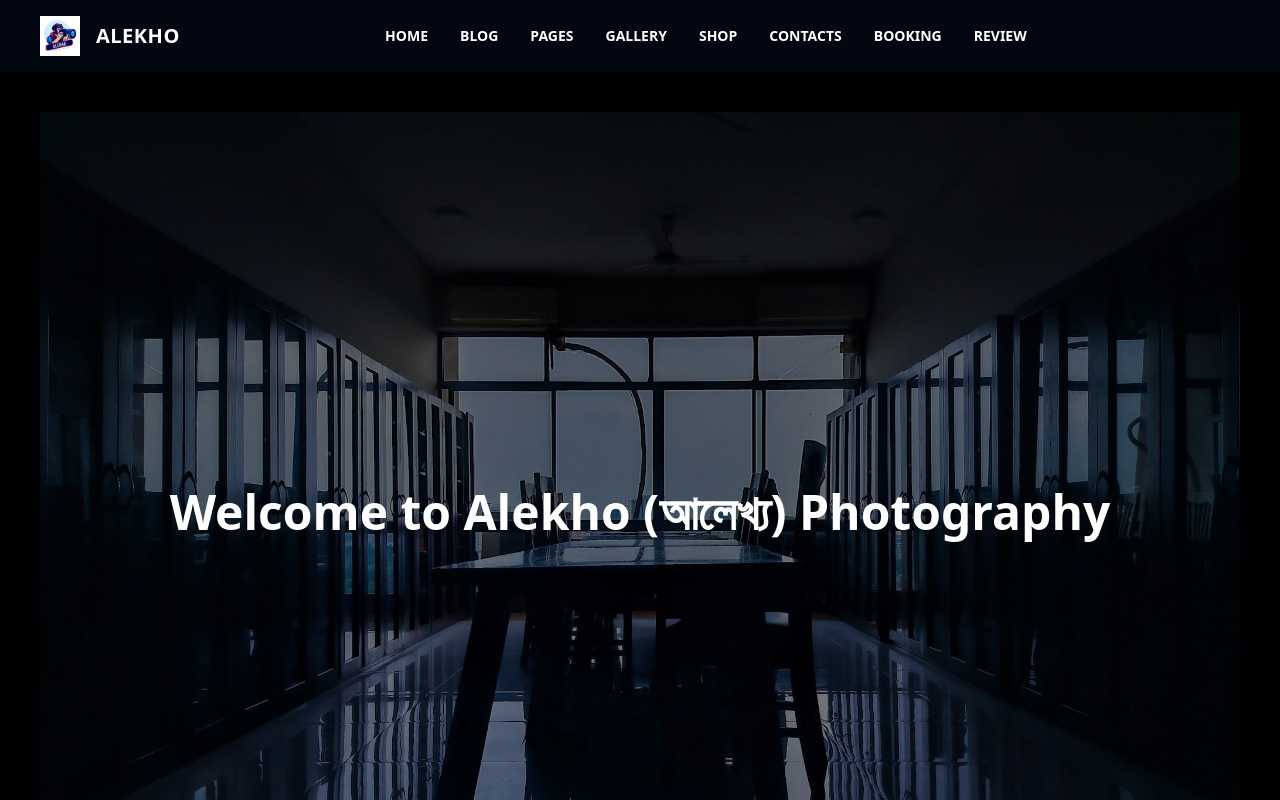
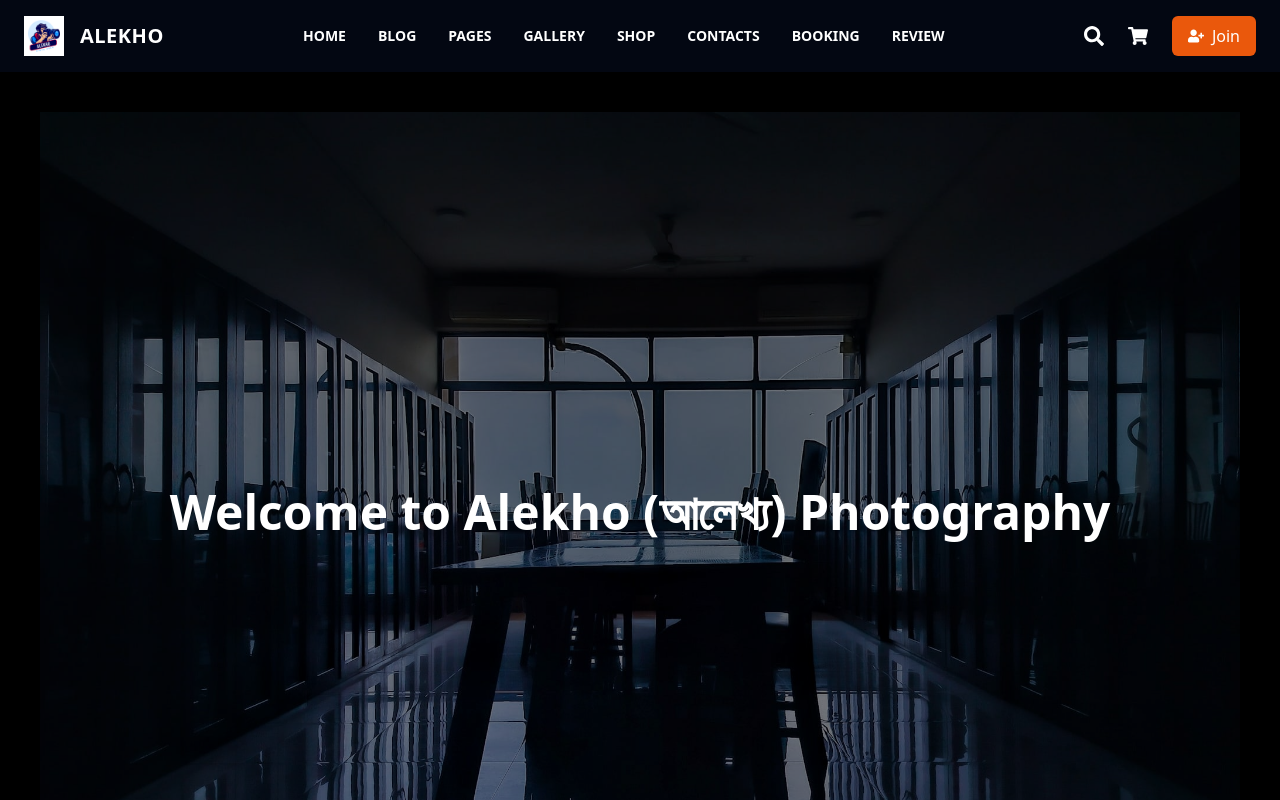
Before and after one commit to turzacse/Alekho-Frontend, a React (Vite) app: page / in a window 1280 px wide. Shown: the top 800 px of the page. Built offline with nearby package versions, Linux system fonts and the light colour scheme.

Commit message:
Fix the navbar

```diff
--- a/package.json
+++ b/package.json
@@ -15,6 +15,7 @@
     "match-sorter": "^6.3.4",
     "react": "^18.3.1",
     "react-dom": "^18.3.1",
+    "react-icons": "^5.4.0",
     "react-router-dom": "^6.27.0",
     "react-slick": "^0.30.3",
     "slick-carousel": "^1.8.1",
--- a/src/Components/Navbar/Navbar.jsx
+++ b/src/Components/Navbar/Navbar.jsx
@@ -1,61 +1,219 @@
-import React from "react";
+// import React, { useState } from "react";
+// import { NavLink } from "react-router-dom";
+// import { FaBars, FaSearch, FaShoppingCart, FaUserPlus } from "react-icons/fa";
+
+// const Navbar = () => {
+//   const [isDrawerOpen, setIsDrawerOpen] = useState(false);
+
+//   // Function to toggle the drawer
+//   const toggleDrawer = () => {
+//     setIsDrawerOpen(!isDrawerOpen);
+//   };
+
+//   return (
+//     <section className="bg-gray-950">
+//       <nav className="text-white py-4 px-6 flex items-center justify-between container mx-auto">
+//         {/* Left Side: Logo + Website Name */}
+//         <div className="flex items-center space-x-4">
+//           <img src="/logo.png" className="w-[40px] h-[40px]" alt="Logo" />
+//           <h1 className="text-xl font-bold tracking-wide">ALEKHO</h1>
+//         </div>
+
+//         {/* Middle: Navigation Links */}
+//         <div className="hidden md:flex space-x-8 text-sm font-semibold uppercase">
+//           <a href="#" className="hover:text-gray-400 transition duration-300 relative">
+//             Home
+//             <span className="absolute bottom-0 left-0 w-full h-0.5 bg-orange-600 transform scale-x-0 hover:scale-x-100 transition-transform duration-300"></span>
+//           </a>
+//           <a href="#" className="hover:text-gray-400 transition duration-300">Blog</a>
+//           <a href="#" className="hover:text-gray-400 transition duration-300">Pages</a>
+//           <NavLink to='/gallery' className="hover:text-gray-400 transition duration-300">Gallery</NavLink>
+//           <a href="#" className="hover:text-gray-400 transition duration-300">Shop</a>
+//           <a href="#" className="hover:text-gray-400 transition duration-300">Contacts</a>
+//           <a href="#" className="hover:text-gray-400 transition duration-300">Booking</a>
+//           <NavLink to='/reviews' className="hover:text-gray-400 transition duration-300">Review</NavLink>
+//         </div>
+
+//         {/* Right Side: Icons and Join Button */}
+//         <div className="hidden md:flex items-center space-x-6">
+//           <button>
+//             <FaSearch className="text-xl hover:text-gray-400" />
+//           </button>
+//           <button>
+//             <FaShoppingCart className="text-xl hover:text-gray-400" />
+//           </button>
+//           <button className="bg-orange-600 text-white py-2 px-4 rounded-md hover:bg-orange-500 flex items-center gap-2">
+//             <FaUserPlus className="" /> Join
+//           </button>
+//         </div>
+
+//         {/* Mobile View */}
+//         <div className="md:hidden flex items-center">
+//           <button onClick={toggleDrawer} className="text-2xl">
+//             <FaBars />
+//           </button>
+//         </div>
+//       </nav>
+
+//       {/* Drawer Menu (Mobile) */}
+//       <div
+//         className={`fixed inset-0 bg-gray-950 bg-opacity-70 z-50 transition-all duration-300 transform ${isDrawerOpen ? "translate-x-0" : "translate-x-full"}`}
+//         onClick={toggleDrawer}
+//       >
+//         <div className="w-2/3 bg-gray-950 h-full p-6 flex flex-col space-y-6">
+//           {/* Close the drawer on background click */}
+//           <div className="text-white flex justify-between">
+//             <div className="flex items-center space-x-4">
+//               <img src="/logo.png" className="w-[40px] h-[40px]" alt="Logo" />
+//               <h1 className="text-xl font-bold tracking-wide">ALEKHO</h1>
+//             </div>
+//             <button onClick={toggleDrawer} className="text-3xl">
+//               &times;
+//             </button>
+//           </div>
+//           <NavLink to='/' className="text-white hover:text-gray-400">Home</NavLink>
+//           <NavLink to='/gallery' className="text-white hover:text-gray-400">Gallery</NavLink>
+//           <NavLink to='/reviews' className="text-white hover:text-gray-400">Review</NavLink>
+//           <NavLink to='/shop' className="text-white hover:text-gray-400">Shop</NavLink>
+//           <NavLink to='/contacts' className="text-white hover:text-gray-400">Contacts</NavLink>
+//           <NavLink to='/booking' className="text-white hover:text-gray-400">Booking</NavLink>
+
+//           {/* Join Button */}
+//           <button className="bg-orange-600 text-white py-2 px-4 rounded-md mt-auto hover:bg-orange-500 flex items-center ">
+//             <FaUserPlus className="" /> Join
+//           </button>
+//         </div>
+//       </div>
+//     </section>
+//   );
+// };
+
+// export default Navbar;
+
+
+
+
+
+
+
+
+import React, { useState } from "react";
 import { NavLink } from "react-router-dom";
+import { FaBars, FaSearch, FaShoppingCart, FaUserPlus, FaFacebook, FaGoogle } from "react-icons/fa";
 
 const Navbar = () => {
+  const [isDrawerOpen, setIsDrawerOpen] = useState(false);
+  const [isModalOpen, setIsModalOpen] = useState(false);
+
+  // Function to toggle the drawer
+  const toggleDrawer = () => {
+    setIsDrawerOpen(!isDrawerOpen);
+  };
+
+  // Function to toggle the modal
+  const toggleModal = () => {
+    setIsModalOpen(!isModalOpen);
+  };
+
   return (
     <section className="bg-gray-950">
-      <nav className=" text-white py-4 px-6 flex items-center justify-between container mx-auto">
-      {/* Left Side: Menu Icon + Logo */}
+      <nav className="text-white py-4 px-6 flex items-center justify-between container mx-auto">
+        {/* Left Side: Logo + Website Name */}
         <div className="flex items-center space-x-4">
-        <button className="text-white text-2xl">
-          <i className="fas fa-bars"></i>
-        </button>
-        <img src="/logo.png" className="w-[40px] h-[40px]" alt="" />
+          <img src="/logo.png" className="w-[40px] h-[40px]" alt="Logo" />
           <h1 className="text-xl font-bold tracking-wide">ALEKHO</h1>
         </div>
 
         {/* Middle: Navigation Links */}
         <div className="hidden md:flex space-x-8 text-sm font-semibold uppercase">
-        <a
-          href="#"
-          className="hover:text-gray-400 transition duration-300 relative"
-        >
+          <a href="#" className="hover:text-gray-400 transition duration-300 relative">
             Home
             <span className="absolute bottom-0 left-0 w-full h-0.5 bg-orange-600 transform scale-x-0 hover:scale-x-100 transition-transform duration-300"></span>
           </a>
-        <a href="#" className="hover:text-gray-400 transition duration-300">
-          Blog
-        </a>
-        <a href="#" className="hover:text-gray-400 transition duration-300">
-          Pages
-        </a>
-        <NavLink to='/gallery' className="hover:text-gray-400 transition duration-300">
-             Gallery
-        </NavLink>
-        <a href="#" className="hover:text-gray-400 transition duration-300">
-          Shop
-        </a>
-        <a href="#" className="hover:text-gray-400 transition duration-300">
-          Contacts
-        </a>
-        <a href="#" className="hover:text-gray-400 transition duration-300">
-          Booking
-        </a>
-        <NavLink to='/reviews' className="hover:text-gray-400 transition duration-300">
-             Review
-        </NavLink>
+          <a href="#" className="hover:text-gray-400 transition duration-300">Blog</a>
+          <a href="#" className="hover:text-gray-400 transition duration-300">Pages</a>
+          <NavLink to='/gallery' className="hover:text-gray-400 transition duration-300">Gallery</NavLink>
+          <a href="#" className="hover:text-gray-400 transition duration-300">Shop</a>
+          <a href="#" className="hover:text-gray-400 transition duration-300">Contacts</a>
+          <a href="#" className="hover:text-gray-400 transition duration-300">Booking</a>
+          <NavLink to='/reviews' className="hover:text-gray-400 transition duration-300">Review</NavLink>
         </div>
 
-      {/* Right Side: Icons */}
-      <div className="flex items-center space-x-6">
+        {/* Right Side: Icons and Join Button */}
+        <div className="hidden md:flex items-center space-x-6">
           <button>
-          <i className="fas fa-search text-xl hover:text-gray-400"></i> {/* Search */}
+            <FaSearch className="text-xl hover:text-gray-400" />
           </button>
           <button>
-          <i className="fas fa-shopping-cart text-xl hover:text-gray-400"></i> {/* Cart */}
+            <FaShoppingCart className="text-xl hover:text-gray-400" />
+          </button>
+          <button
+            className="bg-orange-600 text-white py-2 px-4 rounded-md hover:bg-orange-500 flex items-center gap-2"
+            onClick={toggleModal}
+          >
+            <FaUserPlus className="" /> Join
+          </button>
+        </div>
+
+        {/* Mobile View */}
+        <div className="md:hidden flex items-center">
+          <button onClick={toggleDrawer} className="text-2xl">
+            <FaBars />
           </button>
         </div>
       </nav>
+
+      {/* Drawer Menu (Mobile) */}
+      <div
+        className={`fixed inset-0 bg-gray-950 bg-opacity-70 z-50 transition-all duration-300 transform ${isDrawerOpen ? "translate-x-0" : "translate-x-full"}`}
+        onClick={toggleDrawer}
+      >
+        <div className="w-2/3 bg-gray-950 h-full p-6 flex flex-col space-y-6">
+          <div className="text-white flex justify-between">
+            <div className="flex items-center space-x-4">
+              <img src="/logo.png" className="w-[40px] h-[40px]" alt="Logo" />
+              <h1 className="text-xl font-bold tracking-wide">ALEKHO</h1>
+            </div>
+            <button onClick={toggleDrawer} className="text-3xl">
+              &times;
+            </button>
+          </div>
+          <NavLink to='/' className="text-white hover:text-gray-400">Home</NavLink>
+          <NavLink to='/gallery' className="text-white hover:text-gray-400">Gallery</NavLink>
+          <NavLink to='/reviews' className="text-white hover:text-gray-400">Review</NavLink>
+          <NavLink to='/shop' className="text-white hover:text-gray-400">Shop</NavLink>
+          <NavLink to='/contacts' className="text-white hover:text-gray-400">Contacts</NavLink>
+          <NavLink to='/booking' className="text-white hover:text-gray-400">Booking</NavLink>
+          <button
+          onClick={toggleModal}
+          className="bg-orange-600 text-white py-2 px-4 rounded-md mt-auto hover:bg-orange-500 flex items-center gap-2">
+            <FaUserPlus className="" /> Join
+          </button>
+        </div>
+      </div>
+
+      {/* Modal for Join Options */}
+      {isModalOpen && (
+        <div className="fixed inset-0 bg-black bg-opacity-50 z-50 flex items-center justify-center">
+          <div className="bg-gray-950 w-4/5 sm:w-[600px] p-6 md:p-20 rounded-lg">
+            <h2 className="text-white text-2xl font-semibold mb-4 text-center">Join With Us</h2>
+            <div className="space-y-4">
+              <button className="w-full bg-blue-600 text-white py-2 rounded-md flex items-center justify-center gap-2 hover:bg-blue-500 transition duration-300">
+                <FaFacebook className="text-xl" /> Join With Facebook
+              </button>
+              <button className="w-full bg-red-600 text-white py-2 rounded-md flex items-center justify-center gap-2 hover:bg-red-500 transition duration-300">
+                <FaGoogle className="text-xl" /> Join With Google
+              </button>
+            </div>
+            <button
+              className="text-white mt-6 w-full text-center py-2 bg-gray-700 rounded-md hover:bg-gray-600 transition duration-300"
+              onClick={toggleModal}
+            >
+              Close
+            </button>
+          </div>
+        </div>
+      )}
     </section>
   );
 };
```
Also changed, not shown: 1 other file (tests, documents, lock files or other folders). Lines whose indentation alone changed are shown as unchanged.
